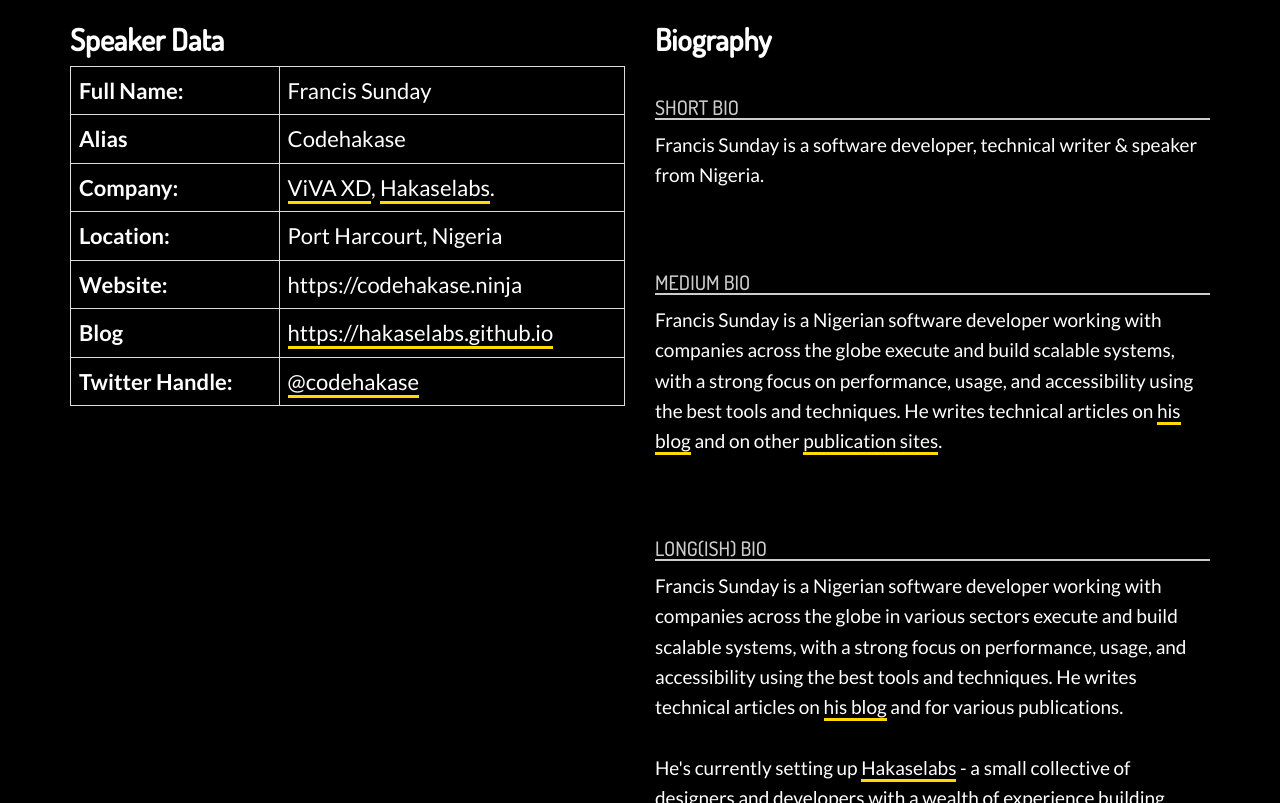
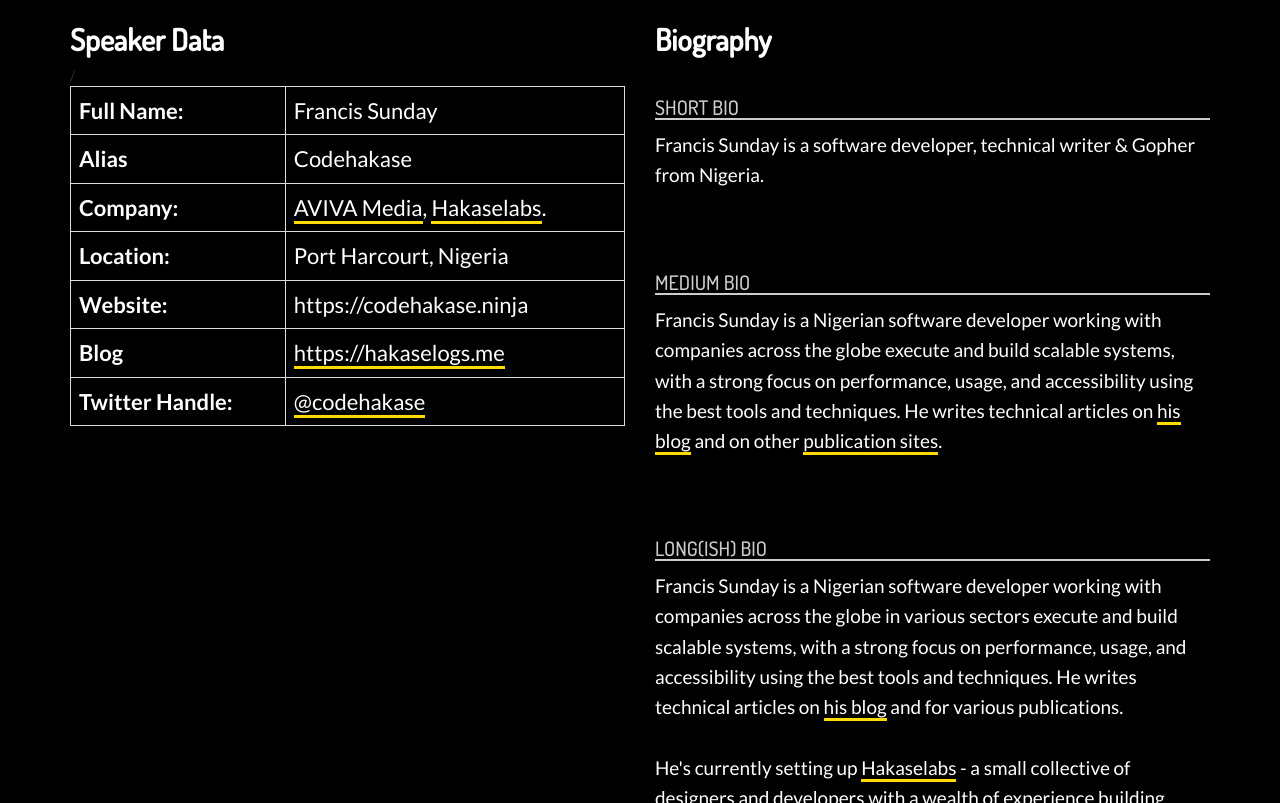
Before and after one commit to codehakase/codehakase.github.io, a plain HTML site: page press.html in a window 1280 px wide. Shown: the part 951-1754 px from the top of the page. Drawn offline with Linux system fonts and the light colour scheme; some packages are replaced by stand-ins of ours; files that its build step writes are made by us from their sources.

Commit message:
updates, added email, fix typos

```diff
--- a/press.html
+++ b/press.html
@@ -150,7 +150,7 @@
             </tr>
             <tr>
               <td><b>Company:</b></td>
-              <td><a href="http://vivaxd.com" class="sp">ViVA XD</a>, <a href=" " class="sp">Hakaselabs</a>.</td>
+              <td><a href="http://aviva.ng" class="sp">AVIVA Media</a>, <a href=" " class="sp">Hakaselabs</a>.</td>
             </tr>
             <tr>
               <td><b>Location:</b></td>
@@ -162,8 +162,8 @@
             </tr>
             <tr>
               <td><b>Blog</b></td>
-              <td><a class="sp" href="https://hakaselabs.github.io">https://hakaselabs.github.io</a></td>
-            </tr>
+              <td><a class="sp" href="https://hakaselogs.me">https://hakaselogs.me</a></td>
+            </tr>/
             <tr>
               <td><b>Twitter Handle:</b></td>
               <td><a class="sp" href="https://twitter.com/codehakase">@codehakase</a></td>
@@ -174,11 +174,11 @@
           <h2 class="norm-head">Biography</h2><br>
           <h4 class="press-head">SHORT BIO</h4>
           <p class="press-text">
-            Francis Sunday is a software developer, technical writer & speaker from Nigeria.
+            Francis Sunday is a software developer, technical writer & Gopher from Nigeria.
           </p>
           <h4 class="press-head">MEDIUM BIO</h4>
           <p class="press-text">
-            Francis Sunday is a Nigerian software developer working with companies across the globe execute and build scalable systems, with a strong focus on performance, usage, and accessibility using the best tools and techniques. He writes technical articles on <a href="https://hakaselabs.github.io" class="sp">his blog</a> and on other <a href="writing.html" class="sp">publication sites</a>.
+            Francis Sunday is a Nigerian software developer working with companies across the globe execute and build scalable systems, with a strong focus on performance, usage, and accessibility using the best tools and techniques. He writes technical articles on <a href="https://hakaselabs.github.io" class="sp">his blog</a> and on other <a href="https://codehakase.ninja/writing.html" class="sp">publication sites</a>.
           </p>
           <h4 class="press-head">LONG(ISH) BIO</h4>
           <p class="press-text">
```
Also changed, not shown: hireme.html (+8 -3 lines), index.html (+2 -2 lines).
